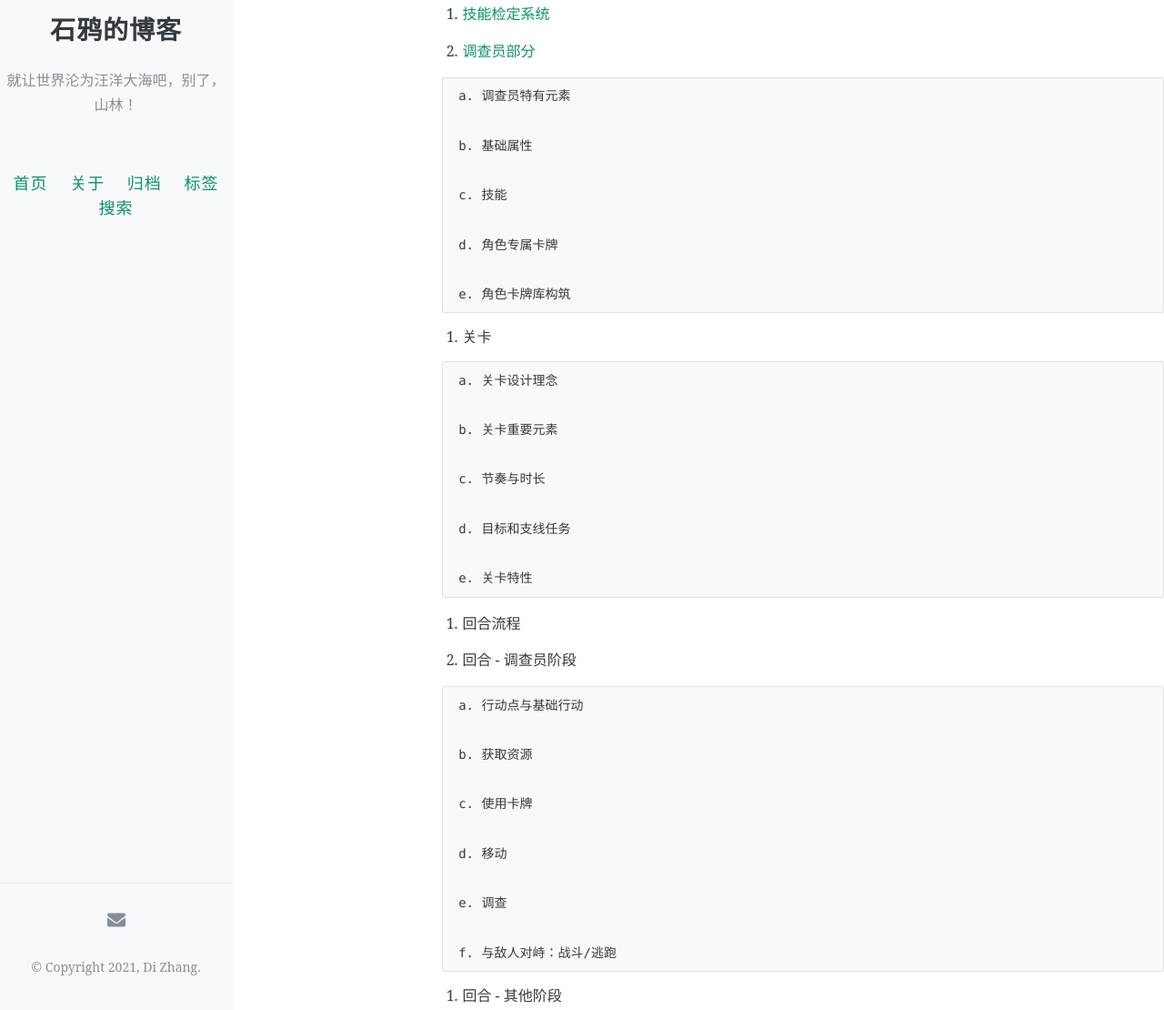
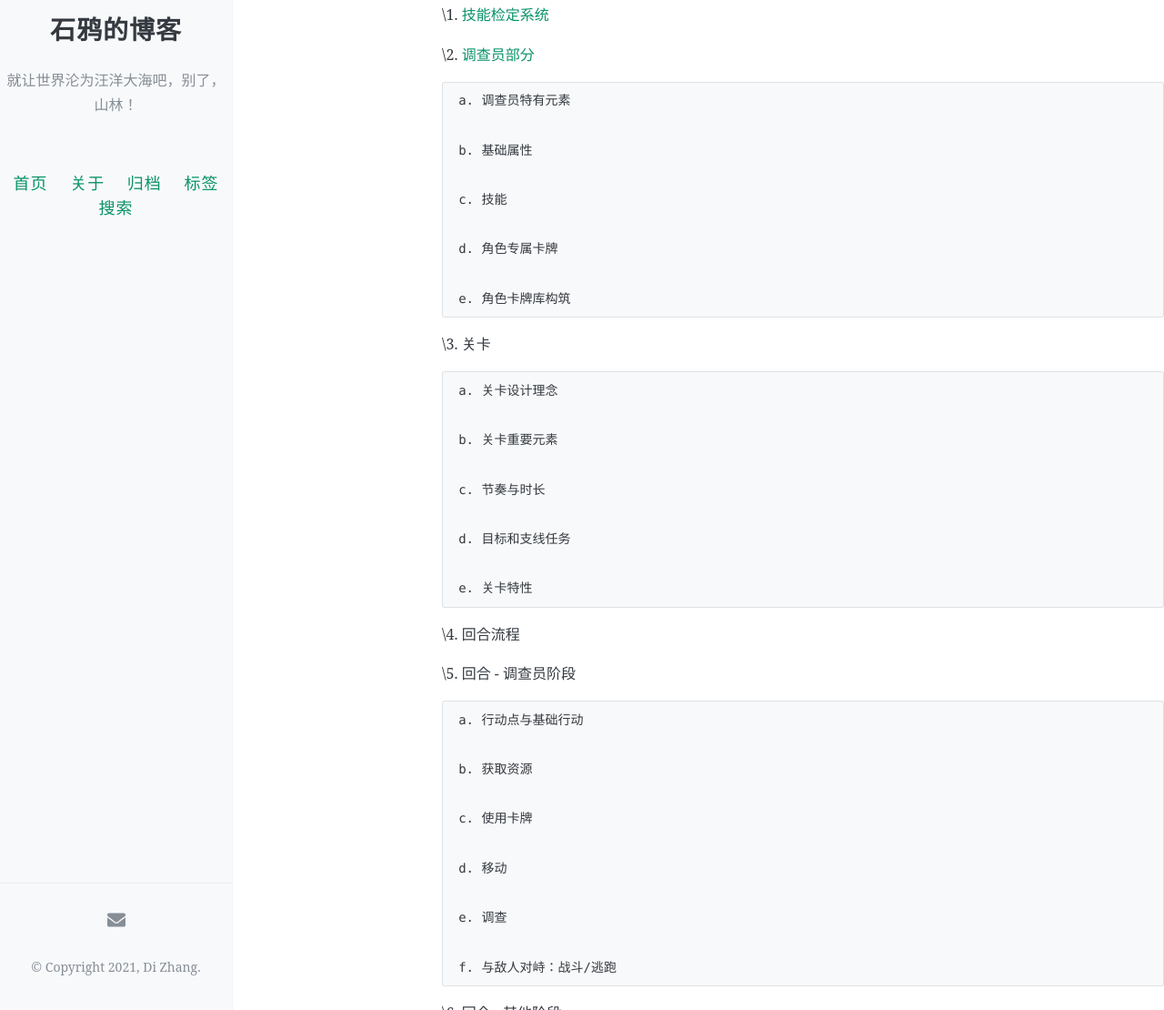
Before and after one commit to zafara-zd/blog, a Jekyll site: the page built from _posts/2020-12-25-AH LCG核心机制分析：目录.md, in a window 1280 px wide and 1400 px high. Shown: the part 290-1400 px from the top of the window at 91% size. Built offline with Jekyll 4.4.1, drawn with Linux system fonts in a browser that asks for light colours; comment, search, counter and statistics services are not loaded; some of the changed text lies outside the part shown.

Commit message:
Update 2020-12-25-AH LCG核心机制分析：目录.md

```diff
--- a/_posts/2020-12-25-AH LCG核心机制分析：目录.md
+++ b/_posts/2020-12-25-AH LCG核心机制分析：目录.md
@@ -15,9 +15,9 @@ toc: true
 
     鉴于可以拿来分析的核心机制太多，这里专注于几个方面：
 
-   1. [技能检定系统](https://zafara-zd.github.io/blog/AH-LCG%E6%A0%B8%E5%BF%83%E6%9C%BA%E5%88%B6%E5%88%86%E6%9E%90-%E6%8A%80%E8%83%BD%E6%A3%80%E5%AE%9A%E7%B3%BB%E7%BB%9F/>)
+   \1. [技能检定系统](https://zafara-zd.github.io/blog/AH-LCG%E6%A0%B8%E5%BF%83%E6%9C%BA%E5%88%B6%E5%88%86%E6%9E%90-%E6%8A%80%E8%83%BD%E6%A3%80%E5%AE%9A%E7%B3%BB%E7%BB%9F/>)
 
-   2. [调查员部分](https://zafara-zd.github.io/blog/AH-LCG%E6%A0%B8%E5%BF%83%E6%9C%BA%E5%88%B6%E5%88%86%E6%9E%90-%E8%B0%83%E6%9F%A5%E5%91%98%E9%83%A8%E5%88%86/)
+   \2. [调查员部分](https://zafara-zd.github.io/blog/AH-LCG%E6%A0%B8%E5%BF%83%E6%9C%BA%E5%88%B6%E5%88%86%E6%9E%90-%E8%B0%83%E6%9F%A5%E5%91%98%E9%83%A8%E5%88%86/)
 
      a. 调查员特有元素
 
@@ -29,7 +29,7 @@ toc: true
 
      e. 角色卡牌库构筑
 
-   3. 关卡
+   \3. 关卡
 
      a. 关卡设计理念
 
@@ -41,9 +41,9 @@ toc: true
 
      e. 关卡特性
 
-   4. 回合流程
+   \4. 回合流程
 
-   5. 回合 - 调查员阶段
+   \5. 回合 - 调查员阶段
 
      a. 行动点与基础行动
 
@@ -57,7 +57,7 @@ toc: true
 
      f. 与敌人对峙：战斗/逃跑
 
-   6. 回合 - 其他阶段
+   \6. 回合 - 其他阶段
 
      a. 事件阶段
 
@@ -67,7 +67,7 @@ toc: true
 
      d. 整理阶段与资源补充
 
-   7. 其他机制
+   \7. 其他机制
 
      a. 重抽机制（Mulligan）
 
@@ -77,7 +77,7 @@ toc: true
 
      d. 其他
 
-   8. 剧本
+   \8. 剧本
 
      a. 剧本长度
 
@@ -85,7 +85,7 @@ toc: true
 
      c. 角色死亡和受伤
 
-   9. 详细数值分析
+   \9. 详细数值分析
 
 a. [调查员人物卡分析](https://zafara-zd.github.io/blog/AH-LCG%E8%AF%A6%E7%BB%86%E6%95%B0%E5%80%BC%E5%88%86%E6%9E%90-%E8%B0%83%E6%9F%A5%E5%91%98%E4%BA%BA%E7%89%A9%E5%8D%A1%E5%88%86%E6%9E%90%E7%9B%AE%E5%BD%95/)
 
```
